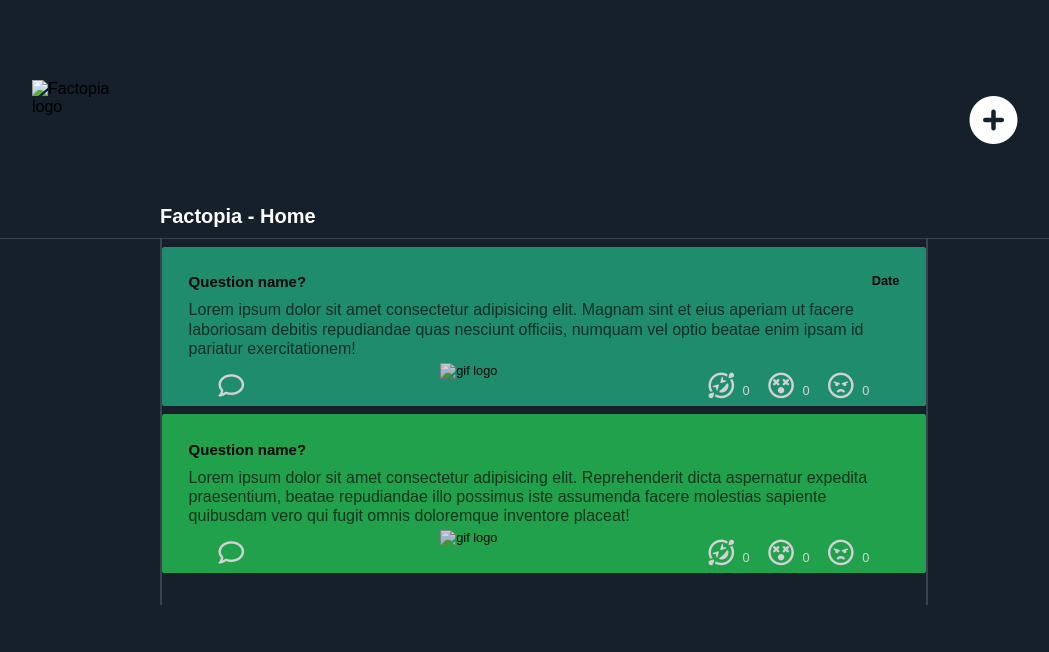
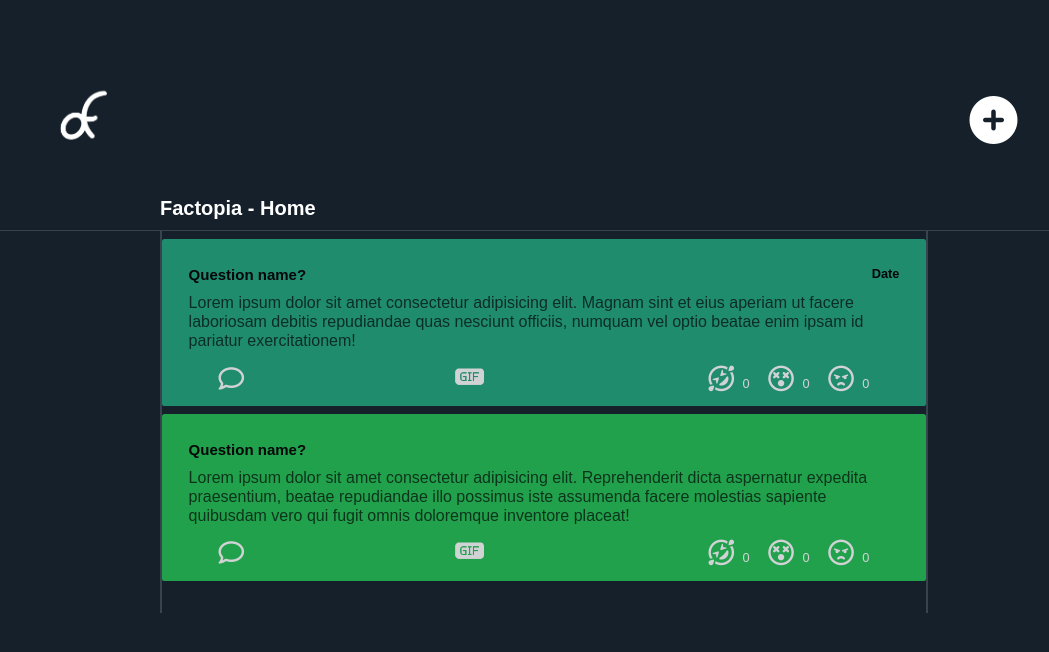
Before and after one commit to sidaroz/journaling-project, a plain HTML site: page client/index.html in a window 1280 px wide. Shown: the whole page, without its empty margins (96-1145 px from the left). Drawn offline with Linux system fonts and the light colour scheme; the site is published under a folder, as on GitHub Pages, so addresses that start at the root find nothing.

Commit message:
Updated version: 12:00, 23/03/2022

```diff
--- a/client/backEndToFront.js
+++ b/client/backEndToFront.js
@@ -31,7 +31,7 @@ function listAllPosts() {
         );
         const gifImage = document.createElement("img");
         gifImage.setAttribute("class", "gif-image");
-        gifImage.setAttribute("src", "/client/images/gif-image2.png");
+        gifImage.setAttribute("src", "./images/gif-image2.png");
         gifImage.setAttribute("alt", "gif logo");
         const emojiDiv = document.createElement("div");
         emojiDiv.setAttribute("class", "emojis");
--- a/client/index.html
+++ b/client/index.html
@@ -13,12 +13,12 @@
     <script defer src="submission.js"></script>
     <script defer src="backEndToFront.js"></script>
     <title>Factopia</title>
-    <link rel="icon" href="/client/images/logo2.png" />
+    <link rel="icon" href="./images/logo2.png" />
   </head>
   <body>
     <nav>Factopia - Home</nav>
     <main class="main-grid">
-      <img class="logo" src="/client/images/logo2.png" alt="Factopia logo" />
+      <img class="logo" src="./images/logo2.png" alt="Factopia logo" />
       <a href="#" class="btn--show-modal"
         ><i class="fa-solid fa-circle-plus fa-3x add-post"></i
       ></a>
@@ -40,7 +40,7 @@
           <div>
             <img
               class="gif-image"
-              src="/client/images/gif-image2.png"
+              src="./images/gif-image2.png"
               alt="gif logo"
             />
           </div>
@@ -88,7 +88,7 @@
           <div>
             <img
               class="gif-image"
-              src="/client/images/gif-image2.png"
+              src="./images/gif-image2.png"
               alt="gif logo"
             />
           </div>
```
Also changed, not shown: 1 other file.
